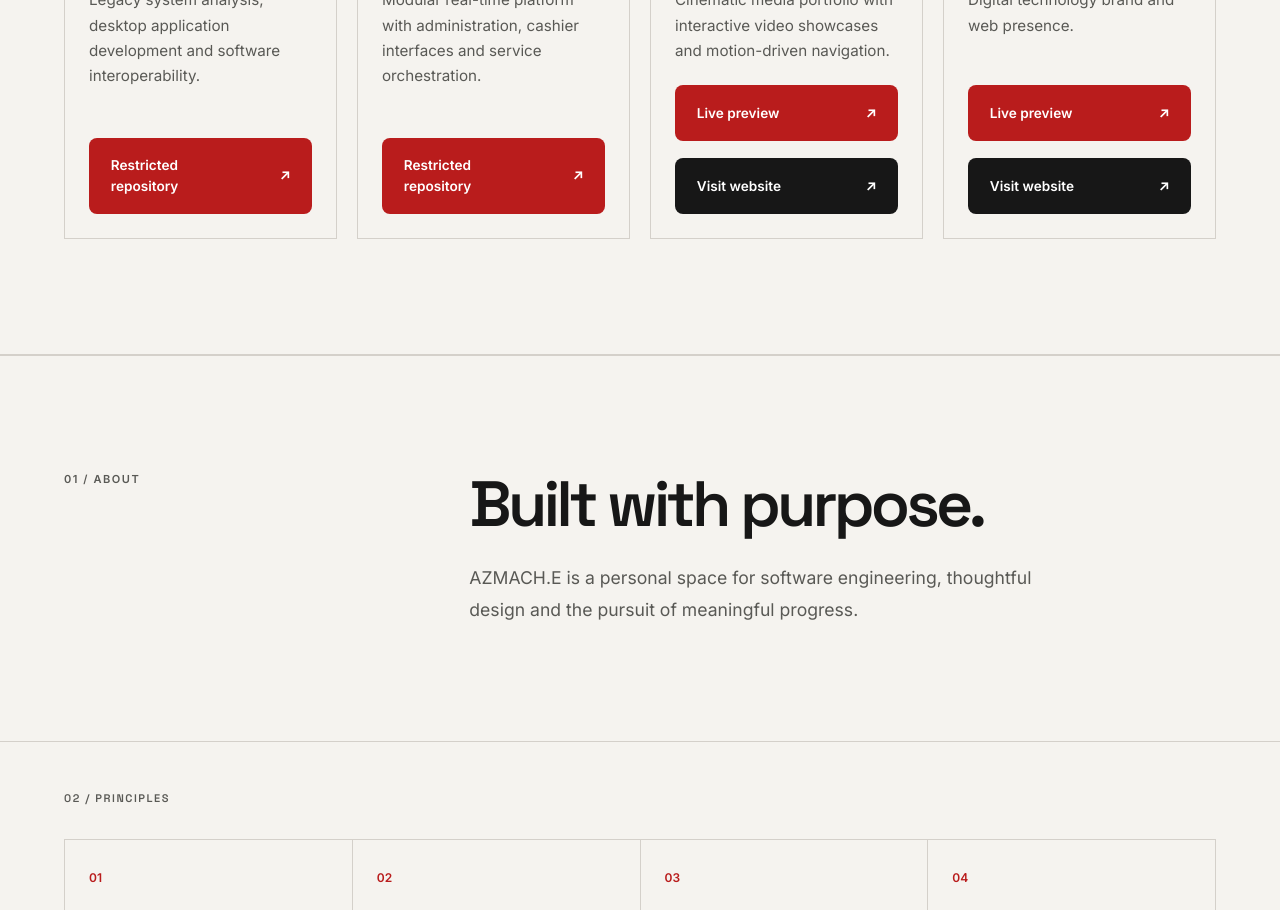
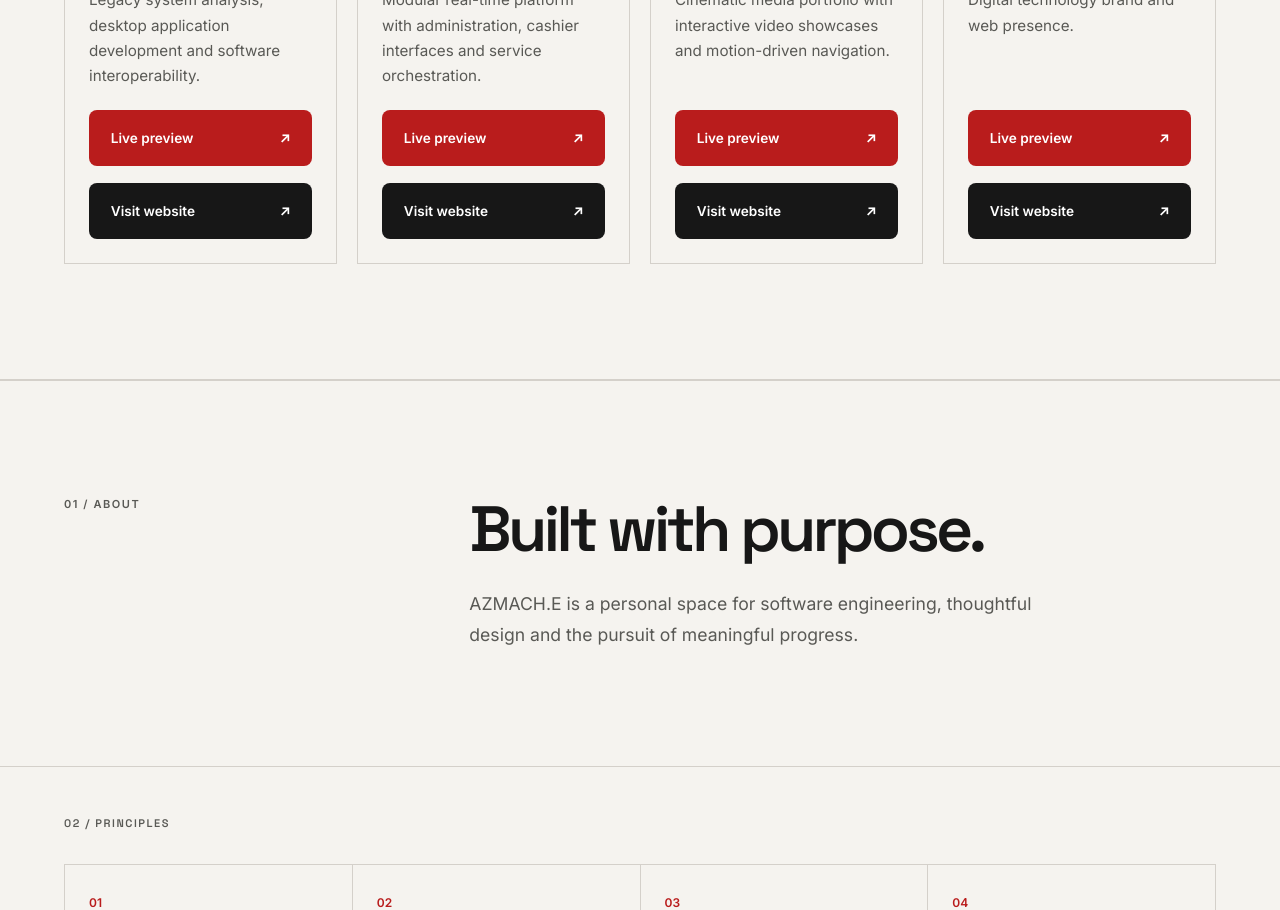
Before and after one commit to mkcoder1218/azmach, a Next.js app in the folder apps/web/: page / in a window 1280 px wide. Shown: the part 2360-3270 px from the top of the page. Built offline with nearby package versions, Linux system fonts and the light colour scheme.

Commit message:
fix: use deployed Kiron and Alpha project links for previews

```diff
--- a/apps/web/src/app/page.tsx
+++ b/apps/web/src/app/page.tsx
@@ -19,22 +19,22 @@ const projects = [
     "title": "Kiron",
     "category": "Systems engineering",
     "description": "Legacy system analysis, desktop application development and software interoperability.",
-    "href": "https://github.com/mkcoder1218/kiron2_mac",
-    "linkLabel": "Restricted repository",
+    "href": "https://playbelman.com/",
+    "linkLabel": "Visit website",
     "mark": "KI",
     "tone": "#18272c",
-    "previewUrl": null
+    "previewUrl": "https://playbelman.com/"
   },
   {
     "number": "02",
     "title": "Alpha Virtual",
     "category": "Platform engineering",
     "description": "Modular real-time platform with administration, cashier interfaces and service orchestration.",
-    "href": "https://github.com/Hyaw-tech/ALPHA_VIRTUAL",
-    "linkLabel": "Restricted repository",
+    "href": "https://retail3.pleymanbet.com/",
+    "linkLabel": "Visit website",
     "mark": "A",
     "tone": "#22242e",
-    "previewUrl": null
+    "previewUrl": "https://retail3.pleymanbet.com/"
   },
   {
     "number": "03",
```
